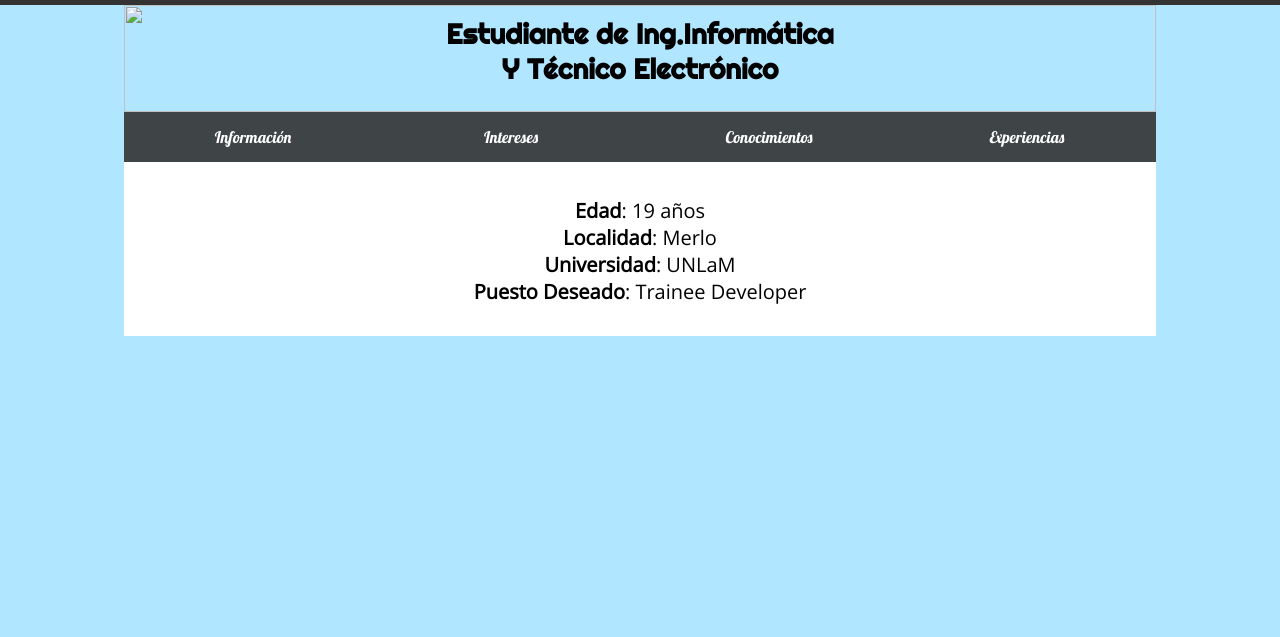
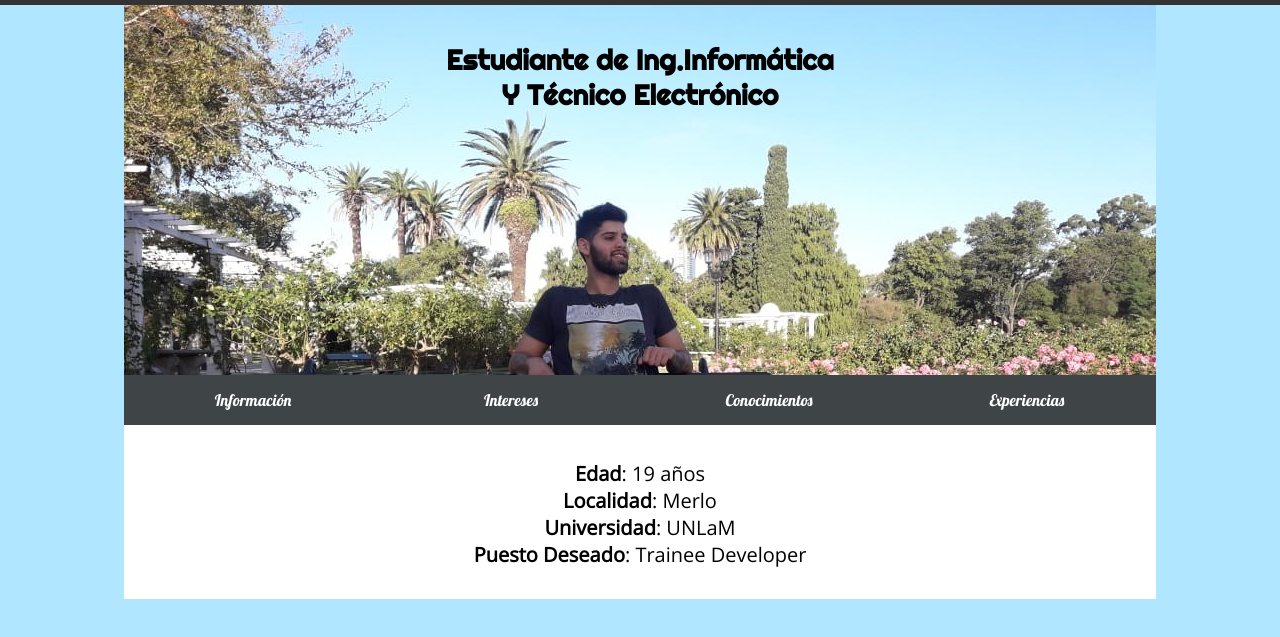
Before and after one commit to ElioArancibe/MyFirstWebPage, a plain HTML site: page index.html in a window 1280 px wide. Shown: the part 45-682 px from the top of the page. Drawn offline with nearby package versions, Linux system fonts and the light colour scheme; files whose address does not match are found by name.

Commit message:
Update index.html

```diff
--- a/index.html
+++ b/index.html
@@ -30,7 +30,7 @@
         <main class="main">
             <section id="banner">
                 <div class="imagen-container">
-                    <img src="img/5.jpg" />
+                    <img src="5.jpg" />
                     <h2>Estudiante de Ing.Informática <br>Y Técnico Electrónico</h2>
                 </div>
             </section>
```
